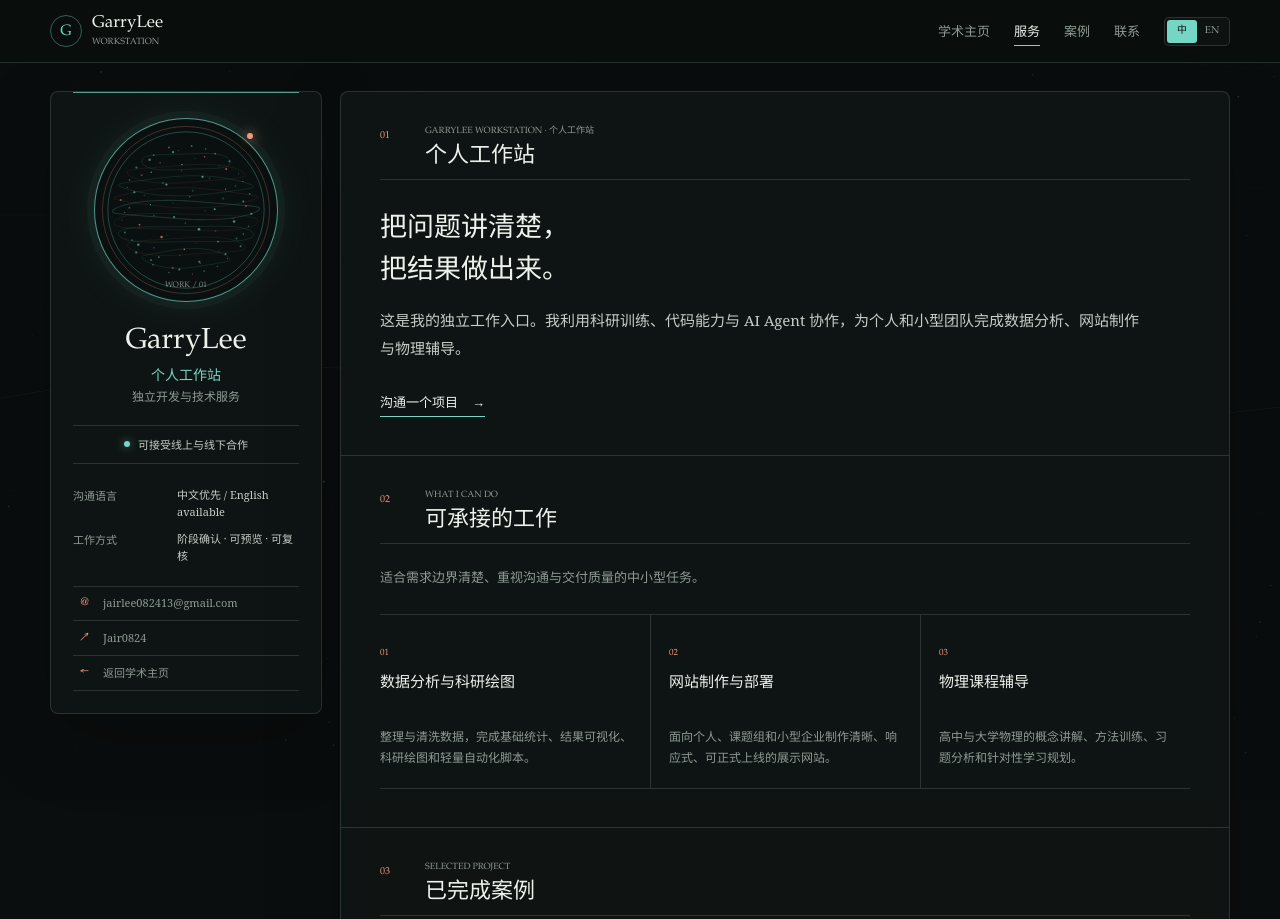
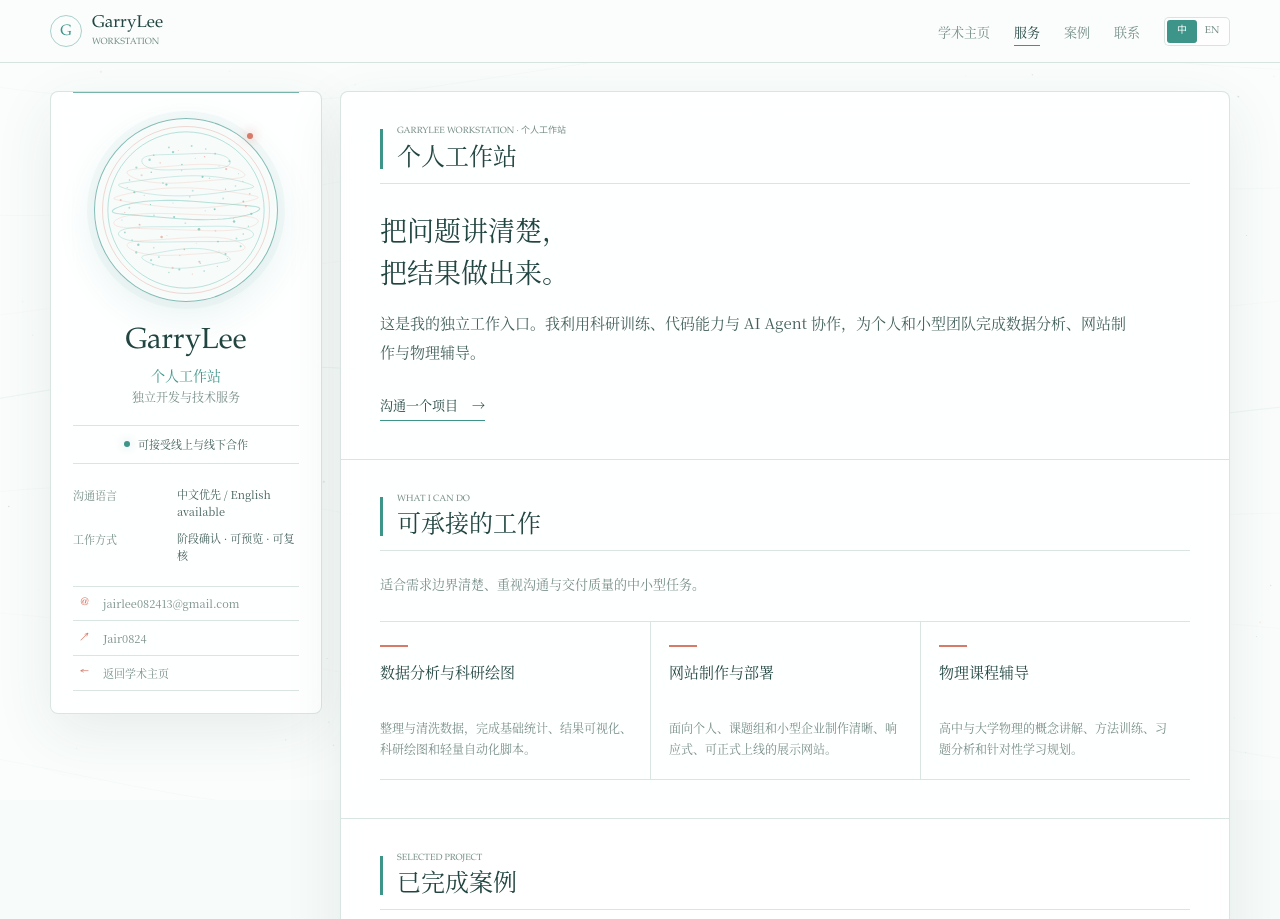
Before and after one commit to Jair0824/Jair0824.github.io, a website: page work.html in a window 1280 px wide. Shown: the top 919 px of the page. Drawn offline with Linux system fonts and the light colour scheme.

Commit message:
Switch to light plasma academic theme

```diff
--- a/assets/site.js
+++ b/assets/site.js
@@ -231,7 +231,6 @@ function renderAcademic(data) {
   const list = document.getElementById('focus-list');
   list.replaceChildren(...focus.map((item, index) => {
     const article = make('article', 'interest-item');
-    article.append(make('span', '', String(index + 1).padStart(2, '0')));
     article.append(make('h3', '', item));
     article.append(make('p', '', focusDetails[index] || ''));
     return article;
@@ -239,25 +238,24 @@ function renderAcademic(data) {
 
   const credentials = localizedArray(data, 'credentials');
   const credentialsList = document.getElementById('credential-list');
-  credentialsList.replaceChildren(...credentials.map((item, index) => {
+  credentialsList.replaceChildren(...credentials.map((item) => {
     const row = make('div', 'timeline-item');
-    row.append(make('span', '', String(index + 1).padStart(2, '0')), make('p', '', item));
+    row.append(make('p', '', item));
     return row;
   }));
 }
 
 function renderWorkstation(data) {
   const serviceList = document.getElementById('service-list');
-  serviceList.replaceChildren(...data.services.map((service, index) => {
+  serviceList.replaceChildren(...data.services.map((service) => {
     const article = make('article', 'service-card');
-    article.append(make('span', 'service-number', String(index + 1).padStart(2, '0')));
     article.append(make('h3', '', localized(service, 'title')));
     article.append(make('p', '', localized(service, 'description')));
     return article;
   }));
 
   const projectList = document.getElementById('project-list');
-  projectList.replaceChildren(...data.projects.map((project, index) => {
+  projectList.replaceChildren(...data.projects.map((project) => {
     const article = make('article', 'project-item');
     const preview = make('div', 'project-preview');
     preview.setAttribute('aria-label', localized(project, 'title'));
@@ -266,7 +264,7 @@ function renderWorkstation(data) {
     const center = make('div', 'project-preview-center');
     center.append(make('strong', '', localized(project, 'visualTitle')));
     const bottom = make('div', 'project-preview-bottom');
-    bottom.append(make('span', '', new URL(project.url).hostname.toUpperCase()), make('span', '', `CASE ${String(index + 1).padStart(2, '0')}`));
+    bottom.append(make('span', '', new URL(project.url).hostname.toUpperCase()));
     preview.append(top, center, bottom);
 
     const copy = make('div', 'project-copy');
@@ -367,7 +365,7 @@ function initializeProfileOrb(config) {
     const radius = size * 0.405;
     const phase = time * 0.00018;
     context.clearRect(0, 0, size, size);
-    context.fillStyle = '#09100f';
+    context.fillStyle = '#f7fbfa';
     context.beginPath();
     context.arc(center, center, size * 0.49, 0, Math.PI * 2);
     context.fill();
@@ -381,8 +379,8 @@ function initializeProfileOrb(config) {
       const vertical = band / 5;
       const ringWidth = radius * Math.sqrt(Math.max(0.08, 1 - vertical * vertical));
       context.strokeStyle = band % 2 === 0
-        ? `rgba(${primary.join(', ')}, 0.18)`
-        : `rgba(${secondary.join(', ')}, 0.12)`;
+        ? `rgba(${primary.join(', ')}, 0.46)`
+        : `rgba(${secondary.join(', ')}, 0.32)`;
       context.lineWidth = band === 0 ? 1.05 : 0.65;
       context.beginPath();
       for (let step = 0; step <= 72; step += 1) {
@@ -411,7 +409,7 @@ function initializeProfileOrb(config) {
         const perspective = 0.78 + (particle.z + 1) * 0.11;
         const x = center + particle.x * radius * perspective;
         const y = center + particle.y * radius * 0.88;
-        const alpha = 0.22 + (particle.z + 1) * 0.23;
+        const alpha = 0.34 + (particle.z + 1) * 0.2;
         context.fillStyle = `rgba(${particle.color.join(', ')}, ${alpha})`;
         context.beginPath();
         context.arc(x, y, particle.size * perspective, 0, Math.PI * 2);
@@ -419,7 +417,7 @@ function initializeProfileOrb(config) {
       });
 
     context.restore();
-    context.strokeStyle = `rgba(${primary.join(', ')}, 0.42)`;
+    context.strokeStyle = `rgba(${primary.join(', ')}, 0.64)`;
     context.lineWidth = 0.7;
     context.beginPath();
     context.arc(center, center, radius * 1.06, 0, Math.PI * 2);
@@ -505,7 +503,7 @@ function initializePlasmaBackground(config) {
   function drawStars(time) {
     stars.forEach((star) => {
       const pulse = 0.72 + Math.sin(time * 0.00055 + star.phase) * 0.28;
-      context.fillStyle = `rgba(222, 232, 224, ${star.alpha * pulse})`;
+      context.fillStyle = `rgba(50, 82, 74, ${star.alpha * pulse})`;
       context.beginPath();
       context.arc(star.x, star.y, star.radius, 0, Math.PI * 2);
       context.fill();
@@ -516,7 +514,7 @@ function initializePlasmaBackground(config) {
     context.save();
     for (let line = 0; line < 7; line += 1) {
       const color = line === 2 || line === 5 ? secondary : primary;
-      context.strokeStyle = `rgba(${color.join(', ')}, ${line === 3 ? 0.085 : 0.045})`;
+      context.strokeStyle = `rgba(${color.join(', ')}, ${line === 3 ? 0.16 : 0.09})`;
       context.lineWidth = line === 3 ? 0.9 : 0.55;
       context.beginPath();
       for (let x = -16; x <= width + 16; x += 13) {
--- a/assets/styles.css
+++ b/assets/styles.css
@@ -1,20 +1,20 @@
 :root {
-  --bg: #0b0e0e;
-  --panel: rgb(16 21 20 / 0.91);
-  --panel-strong: #121817;
-  --surface: #17201e;
-  --ink: #edf2ec;
-  --text: #c4cec6;
-  --muted: #8e9b93;
-  --line: rgb(156 181 169 / 0.2);
-  --line-strong: rgb(117 214 197 / 0.4);
-  --accent: #75d6c5;
-  --coral: #f2987f;
-  --gold: #dfbd70;
-  --serif-cn: "Noto Serif", FangSong, STFangsong, "FangSong_GB2312", "Songti SC", STSong, SimSun, serif;
-  --serif-display: "Iowan Old Style", "Palatino Linotype", Palatino, "Book Antiqua", "Noto Serif", FangSong, STFangsong, "Songti SC", STSong, SimSun, serif;
+  --bg: #f7fbfa;
+  --panel: rgb(255 255 255 / 0.82);
+  --panel-strong: #ffffff;
+  --surface: #edf6f3;
+  --ink: #214541;
+  --text: #425f5a;
+  --muted: #758d87;
+  --line: rgb(72 127 116 / 0.2);
+  --line-strong: rgb(61 149 137 / 0.42);
+  --accent: #3d9589;
+  --coral: #d77a68;
+  --gold: #a77c2f;
+  --serif-cn: "FZShuSong-Z01S", "方正书宋_GBK", "Source Han Serif SC", "Noto Serif CJK SC", "Noto Serif SC", "Songti SC", STSong, SimSun, serif;
+  --serif-display: "Iowan Old Style", "Palatino Linotype", Palatino, "Book Antiqua", "FZShuSong-Z01S", "Source Han Serif SC", "Noto Serif SC", "Songti SC", STSong, SimSun, serif;
   --shell: min(1180px, calc(100% - 48px));
-  color-scheme: dark;
+  color-scheme: light;
   color: var(--ink);
   background: var(--bg);
   font-family: var(--serif-cn);
@@ -63,7 +63,7 @@ h3 {
 }
 
 ::selection {
-  color: #07110f;
+  color: #ffffff;
   background: var(--accent);
 }
 
@@ -114,7 +114,7 @@ address {
 
 .background-shade {
   z-index: 1;
-  background: rgb(7 10 10 / 0.3);
+  background: rgb(255 255 255 / 0.3);
 }
 
 body > header,
@@ -134,7 +134,7 @@ body > noscript {
   border: 1px solid var(--accent);
   border-radius: 4px;
   color: var(--ink);
-  background: #111817;
+  background: #ffffff;
   transform: translateY(-160%);
 }
 
@@ -147,7 +147,7 @@ body > noscript {
   top: 0;
   z-index: 20;
   border-bottom: 1px solid var(--line);
-  background: rgb(10 14 13 / 0.88);
+  background: rgb(250 253 252 / 0.9);
   backdrop-filter: blur(16px);
 }
 
@@ -255,7 +255,7 @@ body > noscript {
   padding: 2px;
   border: 1px solid var(--line);
   border-radius: 5px;
-  background: rgb(255 255 255 / 0.025);
+  background: rgb(255 255 255 / 0.62);
 }
 
 .language-switch button {
@@ -272,7 +272,7 @@ body > noscript {
 }
 
 .language-switch button[aria-pressed="true"] {
-  color: #07110f;
+  color: #ffffff;
   background: var(--accent);
 }
 
@@ -289,7 +289,7 @@ body > noscript {
   border: 1px solid var(--line);
   border-radius: 8px;
   background: var(--panel);
-  box-shadow: 0 24px 80px rgb(0 0 0 / 0.18);
+  box-shadow: 0 18px 60px rgb(40 79 72 / 0.09);
   backdrop-filter: blur(12px);
 }
 
@@ -316,10 +316,10 @@ body > noscript {
   width: 184px;
   aspect-ratio: 1;
   margin: 2px auto 23px;
-  border: 1px solid rgb(117 214 197 / 0.68);
+  border: 1px solid rgb(61 149 137 / 0.62);
   border-radius: 50%;
-  background: #0a100f;
-  box-shadow: 0 0 0 7px rgb(117 214 197 / 0.035), 0 0 42px rgb(117 214 197 / 0.1);
+  background: rgb(247 251 250 / 0.78);
+  box-shadow: 0 0 0 7px rgb(61 149 137 / 0.045), 0 12px 38px rgb(61 149 137 / 0.12);
 }
 
 .profile-visual::before,
@@ -333,7 +333,7 @@ body > noscript {
 
 .profile-visual::before {
   inset: 7px;
-  border: 1px solid rgb(242 152 127 / 0.24);
+  border: 1px solid rgb(215 122 104 / 0.28);
 }
 
 .profile-visual::after {
@@ -351,18 +351,6 @@ body > noscript {
   width: 100%;
   height: 100%;
   border-radius: 50%;
-}
-
-.profile-visual > span {
-  position: absolute;
-  right: 0;
-  bottom: 9px;
-  left: 0;
-  z-index: 3;
-  color: rgb(237 242 236 / 0.54);
-  font-family: var(--serif-display);
-  font-size: 8px;
-  text-align: center;
 }
 
 .identity-panel h1 {
@@ -479,7 +467,7 @@ body > noscript {
   height: 6px;
   border-radius: 50%;
   background: var(--accent);
-  box-shadow: 0 0 10px rgb(117 214 197 / 0.65);
+  box-shadow: 0 0 10px rgb(61 149 137 / 0.3);
 }
 
 .work-identity .identity-meta {
@@ -501,20 +489,20 @@ body > noscript {
 }
 
 .block-heading {
-  display: grid;
-  grid-template-columns: 33px minmax(0, 1fr);
-  gap: 12px;
-  align-items: start;
+  position: relative;
   margin-bottom: 25px;
-  padding-bottom: 12px;
+  padding: 0 0 13px 17px;
   border-bottom: 1px solid var(--line);
 }
 
-.block-heading > span {
-  padding-top: 2px;
-  color: var(--coral);
-  font-family: var(--serif-display);
-  font-size: 10px;
+.block-heading::before {
+  content: "";
+  position: absolute;
+  top: 3px;
+  bottom: 14px;
+  left: 0;
+  width: 3px;
+  background: var(--accent);
 }
 
 .block-heading p {
@@ -529,7 +517,7 @@ body > noscript {
 .block-heading h2 {
   margin-bottom: 0;
   color: var(--ink);
-  font-size: 22px;
+  font-size: 24px;
   line-height: 1.25;
 }
 
@@ -607,19 +595,11 @@ body > noscript {
 
 .interest-item {
   display: grid;
-  grid-template-columns: 36px minmax(150px, 0.44fr) minmax(0, 1fr);
-  gap: 15px;
+  grid-template-columns: minmax(170px, 0.44fr) minmax(0, 1fr);
+  gap: 22px;
   align-items: baseline;
   padding-block: 17px;
   border-bottom: 1px solid var(--line);
-}
-
-.interest-item > span,
-.timeline-item > span,
-.service-number {
-  color: var(--coral);
-  font-family: var(--serif-display);
-  font-size: 9px;
 }
 
 .interest-item h3 {
@@ -644,9 +624,6 @@ body > noscript {
 
 .timeline-item {
   position: relative;
-  display: grid;
-  grid-template-columns: 35px minmax(0, 1fr);
-  gap: 10px;
   padding: 0 0 20px 21px;
 }
 
@@ -663,7 +640,7 @@ body > noscript {
   height: 5px;
   border-radius: 50%;
   background: var(--accent);
-  box-shadow: 0 0 0 4px rgb(117 214 197 / 0.08);
+  box-shadow: 0 0 0 4px rgb(61 149 137 / 0.08);
 }
 
 .timeline-item p {
@@ -680,7 +657,7 @@ body > noscript {
   margin-top: 28px;
   padding: 15px 17px;
   border-left: 2px solid var(--gold);
-  background: rgb(223 189 112 / 0.045);
+  background: rgb(167 124 47 / 0.055);
 }
 
 .editorial-note span {
@@ -697,7 +674,7 @@ body > noscript {
 }
 
 .workstation-block {
-  background: rgb(117 214 197 / 0.025);
+  background: rgb(105 191 177 / 0.04);
 }
 
 .workstation-copy {
@@ -741,8 +718,18 @@ body > noscript {
 }
 
 .service-card {
+  position: relative;
   min-width: 0;
-  padding: 20px 18px 20px 0;
+  padding: 23px 18px 20px 0;
+}
+
+.service-card::before {
+  content: "";
+  width: 28px;
+  height: 2px;
+  display: block;
+  margin-bottom: 13px;
+  background: var(--coral);
 }
 
 .service-card + .service-card {
@@ -752,7 +739,7 @@ body > noscript {
 
 .service-card h3 {
   min-height: 3.1em;
-  margin: 6px 0 10px;
+  margin: 0 0 10px;
   color: var(--ink);
   font-size: 15px;
   line-height: 1.55;
@@ -785,9 +772,9 @@ body > noscript {
   justify-content: space-between;
   overflow: hidden;
   padding: 17px;
-  border: 1px solid rgb(117 214 197 / 0.28);
+  border: 1px solid rgb(61 149 137 / 0.3);
   border-radius: 6px;
-  background: #101917;
+  background: rgb(237 246 243 / 0.82);
 }
 
 .project-preview::before {
@@ -795,7 +782,7 @@ body > noscript {
   position: absolute;
   inset: 0;
   opacity: 0.3;
-  background-image: linear-gradient(rgb(117 214 197 / 0.12) 1px, transparent 1px), linear-gradient(90deg, rgb(117 214 197 / 0.12) 1px, transparent 1px);
+  background-image: linear-gradient(rgb(61 149 137 / 0.12) 1px, transparent 1px), linear-gradient(90deg, rgb(61 149 137 / 0.12) 1px, transparent 1px);
   background-size: 28px 28px;
   mask-image: linear-gradient(to bottom, transparent, #000 30%, #000 72%, transparent);
 }
@@ -876,7 +863,7 @@ body > noscript {
 .project-link {
   color: var(--coral);
   font-size: 12px;
-  border-bottom: 1px solid rgb(242 152 127 / 0.4);
+  border-bottom: 1px solid rgb(215 122 104 / 0.42);
 }
 
 .project-link:hover {
@@ -891,17 +878,19 @@ body > noscript {
 }
 
 .process-list li {
-  display: grid;
-  grid-template-columns: 44px minmax(0, 1fr);
-  gap: 16px;
-  padding-block: 15px;
+  position: relative;
+  padding: 15px 0 15px 21px;
   border-bottom: 1px solid var(--line);
 }
 
-.process-list > li > span {
-  color: var(--coral);
-  font-family: var(--serif-display);
-  font-size: 9px;
+.process-list li::before {
+  content: "";
+  position: absolute;
+  top: 24px;
+  left: 1px;
+  width: 8px;
+  height: 1px;
+  background: var(--coral);
 }
 
 .process-list h3 {
@@ -918,7 +907,7 @@ body > noscript {
 }
 
 .contact-block {
-  background: rgb(242 152 127 / 0.022);
+  background: rgb(234 161 142 / 0.035);
 }
 
 .contact-list {
@@ -991,7 +980,7 @@ body > noscript {
   border: 1px solid var(--coral);
   border-radius: 5px;
   color: var(--ink);
-  background: #1b1513;
+  background: #fff8f6;
   font-size: 12px;
 }
 
@@ -1025,7 +1014,7 @@ body > noscript {
   }
 
   .interest-item {
-    grid-template-columns: 30px minmax(130px, 0.46fr) minmax(0, 1fr);
+    grid-template-columns: minmax(130px, 0.46fr) minmax(0, 1fr);
     gap: 11px;
   }
 
@@ -1216,11 +1205,12 @@ body > noscript {
   }
 
   .interest-item {
-    grid-template-columns: 28px minmax(0, 1fr);
+    grid-template-columns: minmax(0, 1fr);
+    gap: 4px;
   }
 
   .interest-item p {
-    grid-column: 2;
+    grid-column: auto;
   }
 
   .workstation-copy {
@@ -1251,11 +1241,6 @@ body > noscript {
 
   .profile-visual {
     width: 88px;
-  }
-
-  .profile-visual > span {
-    bottom: 3px;
-    font-size: 6px;
   }
 
   .identity-panel h1 {
--- a/content/site.json
+++ b/content/site.json
@@ -4,14 +4,14 @@
     "siteTitleEn": "GarryLee | Academic Homepage",
     "description": "中国科学技术大学研究生 GarryLee 的个人学术主页，关注能源动力、等离子体物理与科学计算。",
     "descriptionEn": "Academic homepage of GarryLee, a graduate student at the University of Science and Technology of China interested in energy engineering, plasma physics, and scientific computing.",
-    "accent": "#75d6c5"
+    "accent": "#3d9589"
   },
   "visual": {
     "motionEnabled": true,
     "particleDensity": 120,
     "flowSpeed": 0.55,
-    "primaryColor": "#75d6c5",
-    "secondaryColor": "#f2987f"
+    "primaryColor": "#69bfb1",
+    "secondaryColor": "#eaa18e"
   },
   "profile": {
     "name": "GarryLee",
--- a/work.html
+++ b/work.html
@@ -4,7 +4,7 @@
   <meta charset="utf-8">
   <meta name="viewport" content="width=device-width, initial-scale=1">
   <meta name="description" content="GarryLee 个人工作站：数据分析、网站制作与物理课程辅导。">
-  <meta name="theme-color" content="#081018">
+  <meta name="theme-color" content="#f5faf8">
   <title>GarryLee Workstation</title>
   <link rel="stylesheet" href="assets/styles.css">
   <script src="assets/site.js" defer></script>
@@ -39,7 +39,6 @@
     <aside class="identity-panel work-identity" aria-label="工作站信息">
       <div class="profile-visual" aria-label="等离子体动态视觉" data-i18n-aria="plasmaVisualLabel">
         <canvas id="plasma-portrait" aria-hidden="true"></canvas>
-        <span>WORK / 01</span>
       </div>
       <h1>GarryLee</h1>
       <p class="identity-role" data-i18n="workstationEntryTitle">个人工作站</p>
@@ -62,7 +61,6 @@
     <article class="content-panel">
       <section class="content-block work-intro-block">
         <header class="block-heading">
-          <span>01</span>
           <div><p data-i18n="workEyebrow">GARRYLEE WORKSTATION · 个人工作站</p><h2 data-i18n="workstationEntryTitle">个人工作站</h2></div>
         </header>
         <p class="lead" data-i18n="workHeadline">把问题讲清楚，把结果做出来。</p>
@@ -72,7 +70,6 @@
 
       <section class="content-block" id="services">
         <header class="block-heading">
-          <span>02</span>
           <div><p data-i18n="servicesKicker">WHAT I CAN DO</p><h2 data-i18n="servicesTitle">可承接的工作</h2></div>
         </header>
         <p class="block-intro" data-i18n="servicesIntro">适合需求边界清楚、重视沟通与交付质量的中小型任务。</p>
@@ -81,7 +78,6 @@
 
       <section class="content-block" id="projects">
         <header class="block-heading">
-          <span>03</span>
           <div><p data-i18n="projectsKicker">SELECTED PROJECT</p><h2 data-i18n="projectsTitle">已完成案例</h2></div>
         </header>
         <p class="block-intro" data-i18n="projectsIntro">真实上线的项目比功能清单更能说明工作方式。</p>
@@ -90,19 +86,17 @@
 
       <section class="content-block">
         <header class="block-heading">
-          <span>04</span>
           <div><p data-i18n="processKicker">WORKING PROCESS</p><h2 data-i18n="processTitle">简单、透明的合作过程</h2></div>
         </header>
         <ol class="process-list">
-          <li><span>01</span><div><h3 data-i18n="processOneTitle">明确需求</h3><p data-i18n="processOneCopy">先确认目标、交付物、周期与判断完成的标准。</p></div></li>
-          <li><span>02</span><div><h3 data-i18n="processTwoTitle">阶段预览</h3><p data-i18n="processTwoCopy">关键节点提供可查看的中间结果，及时校准方向。</p></div></li>
-          <li><span>03</span><div><h3 data-i18n="processThreeTitle">完整交付</h3><p data-i18n="processThreeCopy">交付成品、必要说明与可继续维护的文件。</p></div></li>
+          <li><div><h3 data-i18n="processOneTitle">明确需求</h3><p data-i18n="processOneCopy">先确认目标、交付物、周期与判断完成的标准。</p></div></li>
+          <li><div><h3 data-i18n="processTwoTitle">阶段预览</h3><p data-i18n="processTwoCopy">关键节点提供可查看的中间结果，及时校准方向。</p></div></li>
+          <li><div><h3 data-i18n="processThreeTitle">完整交付</h3><p data-i18n="processThreeCopy">交付成品、必要说明与可继续维护的文件。</p></div></li>
         </ol>
       </section>
 
       <section class="content-block contact-block" id="contact">
         <header class="block-heading">
-          <span>05</span>
           <div><p data-i18n="contactKicker">START A CONVERSATION</p><h2 data-i18n="contactTitle">先把你的问题发给我。</h2></div>
         </header>
         <p data-i18n="contactCopy">请简单说明目标、现有材料和期望时间。我会先判断是否适合承接，再给出清晰的下一步。</p>
```
Also changed, not shown: index.html (+1 -6 lines).
